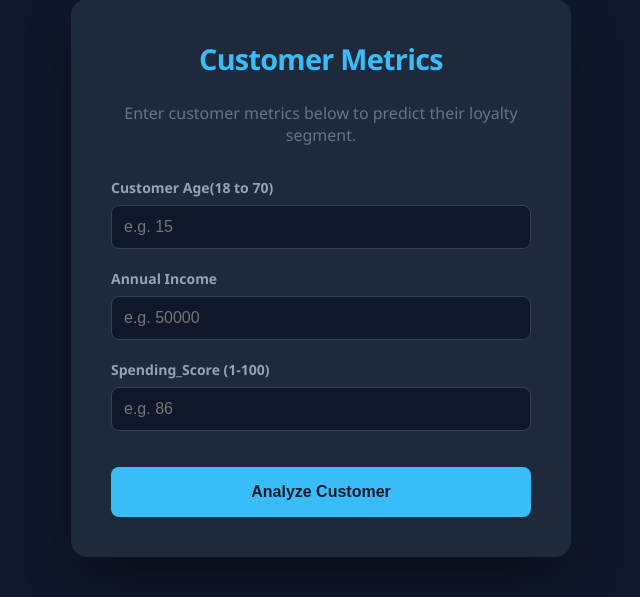
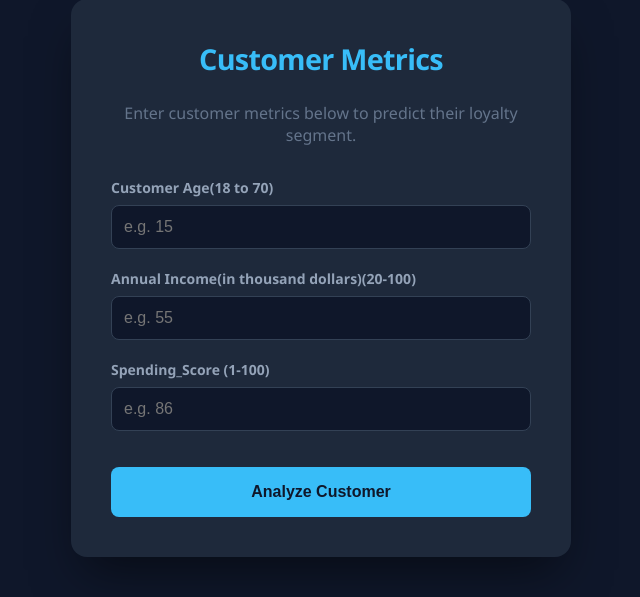
Before and after one commit to SS000111/Customer_Segmentation, a Flask app: page / in a window 1280 px wide. Shown: the part 142-739 px from the top of the page, without its empty margins (319-959 px from the left). Run offline with Flask 3, Linux system fonts and the light colour scheme.

Commit message:
Update Annual Income label and placeholder in form

```diff
--- a/templates/index.html
+++ b/templates/index.html
@@ -130,8 +130,8 @@
             </div>
 
             <div class="input-group">
-                <label>Annual Income</label>
-                <input type="number" step="any" name="Annual_Income" placeholder="e.g. 50000" required>
+                <label>Annual Income(in thousand dollars)(20-100)</label>
+                <input type="number" step="any" name="Annual_Income" placeholder="e.g. 55" required>
             </div>
 
             <div class="input-group">
```
